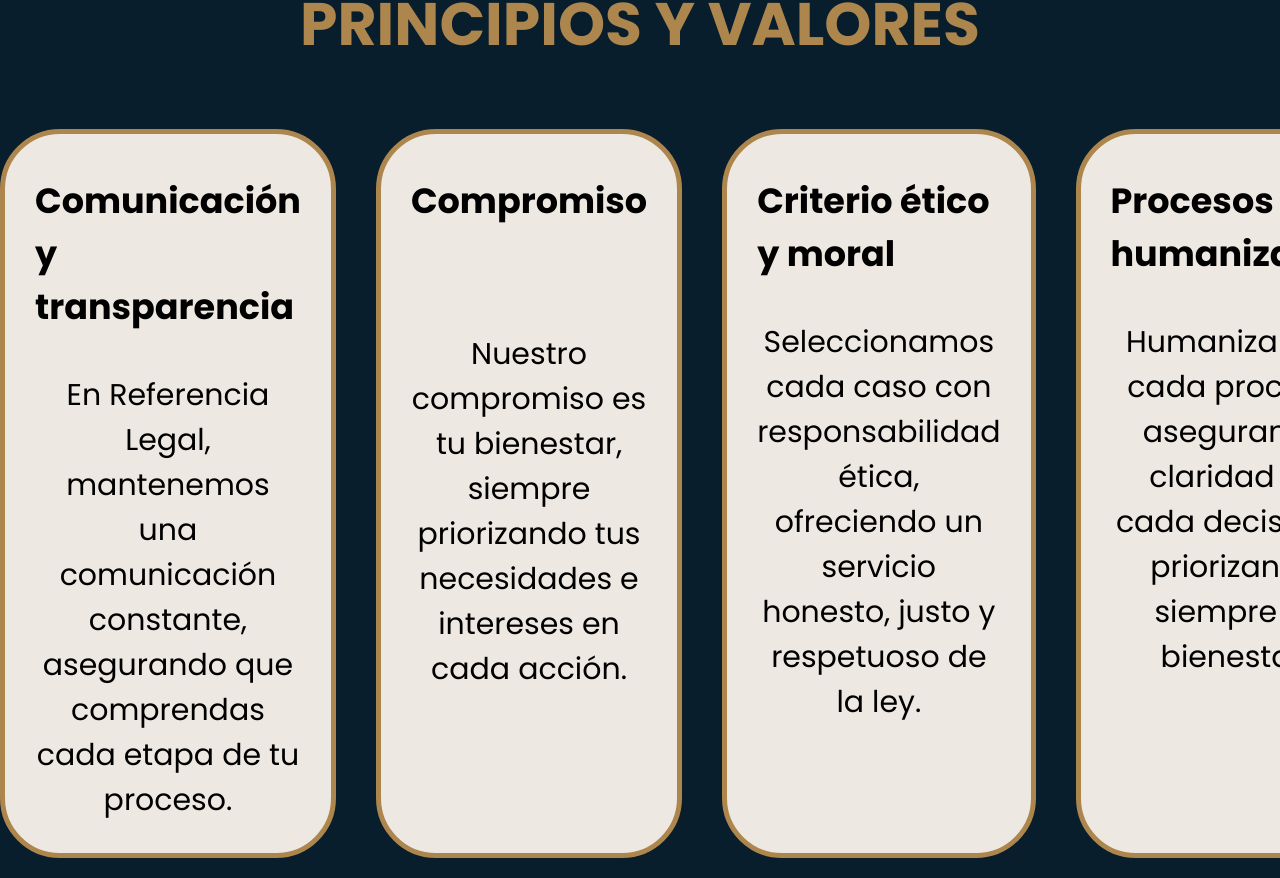
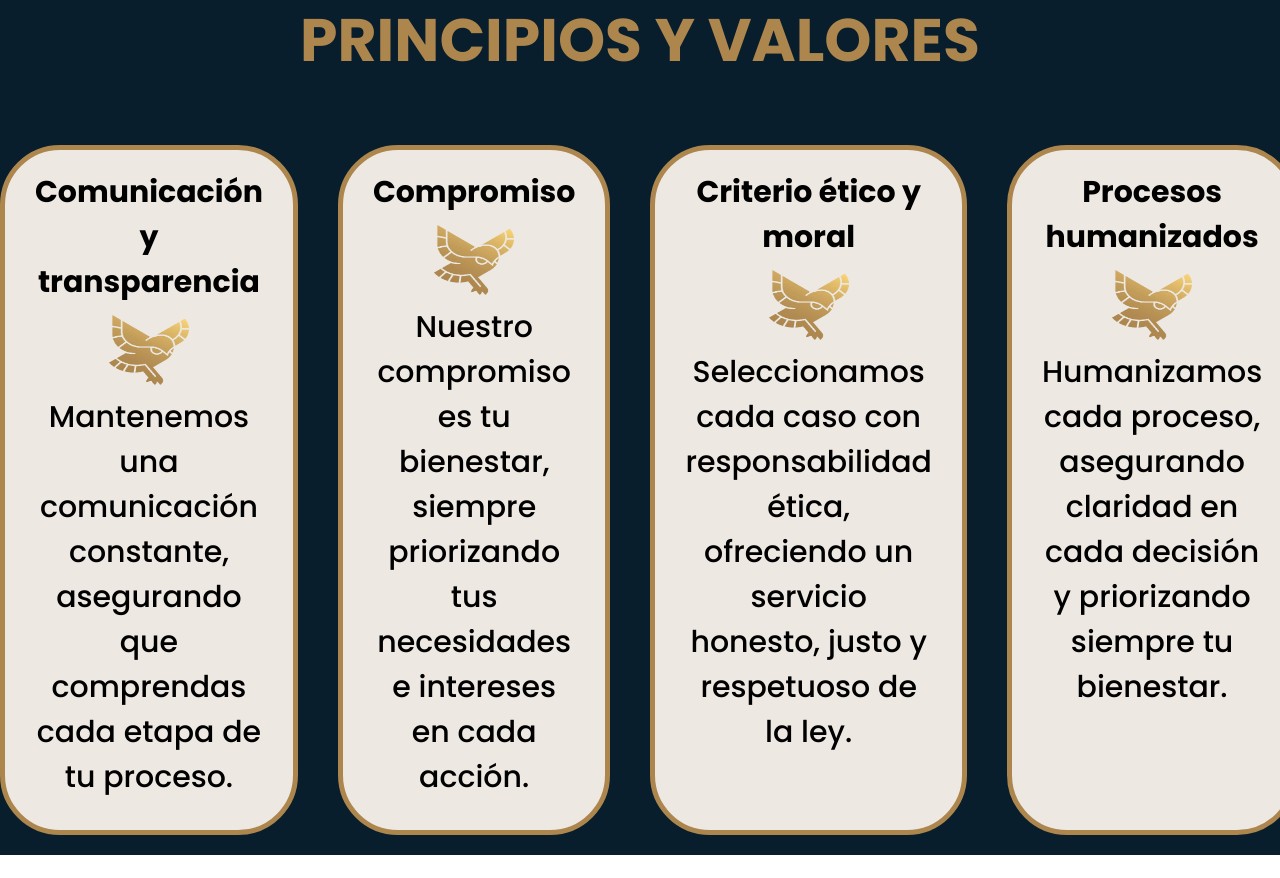
Before and after one commit to danieluruena/referencia-legal, a React (Vite) app: page /equipo in a window 1280 px wide. Shown: the part 1031-1909 px from the top of the page. After the commit the page ends 1886 px from the top, so only its background shows below. Built offline with nearby package versions, Linux system fonts and the light colour scheme.

Commit message:
feat/img second part

```diff
--- a/src/components/team/team.css
+++ b/src/components/team/team.css
@@ -9,7 +9,8 @@
   display: flex;
   flex-direction: column;
   align-items: center;
-  gap: 60px;}
+  gap: 60px;
+}
 
 .section-title {
   font-size: 60px;
@@ -37,15 +38,15 @@
 }
 
 
-h3 {
+.team-member, .principle-card h3 {
   font-size: 30px;
-  font-weight: light;
+  font-weight: 700;
   text-align: center;
 }
 
-p {
+.team-member, .principle-card  p {
   font-size: 30px;
-  font-weight: medium;
+  font-weight: 500;
   text-align: center;
 }
 
@@ -72,16 +73,15 @@ p {
   background-color: #ede8e1;
   border: 5px solid #ad864e;
   border-radius: 60px;
-  padding: 40px 30px 30px 30px;
+  padding: 20px 30px 30px 30px;
   display: flex;
   flex-direction: column;
-  gap: 40px;
+  gap: 10px;
   position: relative;
-  min-height: 280px;
 }
 
-.principle-card h3 {
-  font-size: 35px;
-  font-weight: bold;
-  text-align: start;
+.principle-card img {
+  align-self: center;
+  width: 80px;
+  height: 70px;
 }
--- a/src/components/team/team.tsx
+++ b/src/components/team/team.tsx
@@ -5,6 +5,7 @@ import melisaImg from '../../assets/team/Melisa.webp'
 import carolinaImg from '../../assets/team/Carolina.webp'
 import santiagoImg from '../../assets/team/Santiago.webp'
 import cristianImg from '../../assets/team/Cristian.webp'
+import icon from '../../assets/icon.webp'
 
 
 export const Team: FC = () => {
@@ -44,20 +45,22 @@ export const Team: FC = () => {
           <div className='principles-cards'>
             <div className='principle-card'>
               <h3>Comunicación y transparencia</h3>
-              <p>En Referencia Legal, mantenemos una comunicación constante, asegurando que comprendas cada etapa de tu proceso.</p>
+              <img src={icon} alt="Check" />
+              <p>Mantenemos una comunicación constante, asegurando que comprendas cada etapa de tu proceso.</p>
             </div>
             <div className='principle-card'>
-
               <h3>Compromiso</h3>
-              <br />
+              <img src={icon} alt="Check" />
               <p>Nuestro compromiso es tu bienestar, siempre priorizando tus necesidades e intereses en cada acción.</p>
             </div>
             <div className='principle-card'>
               <h3>Criterio ético y moral</h3>
+              <img src={icon} alt="Check" />
               <p>Seleccionamos cada caso con responsabilidad ética, ofreciendo un servicio honesto, justo y respetuoso de la ley.</p>
             </div>
             <div className='principle-card'>
               <h3>Procesos humanizados</h3>
+              <img src={icon} alt="Check" />
               <p>Humanizamos cada proceso, asegurando claridad en cada decisión y priorizando siempre tu bienestar.</p>
             </div>
           </div>
```
Also changed, not shown: 1 other file (tests, documents, lock files or other folders).
